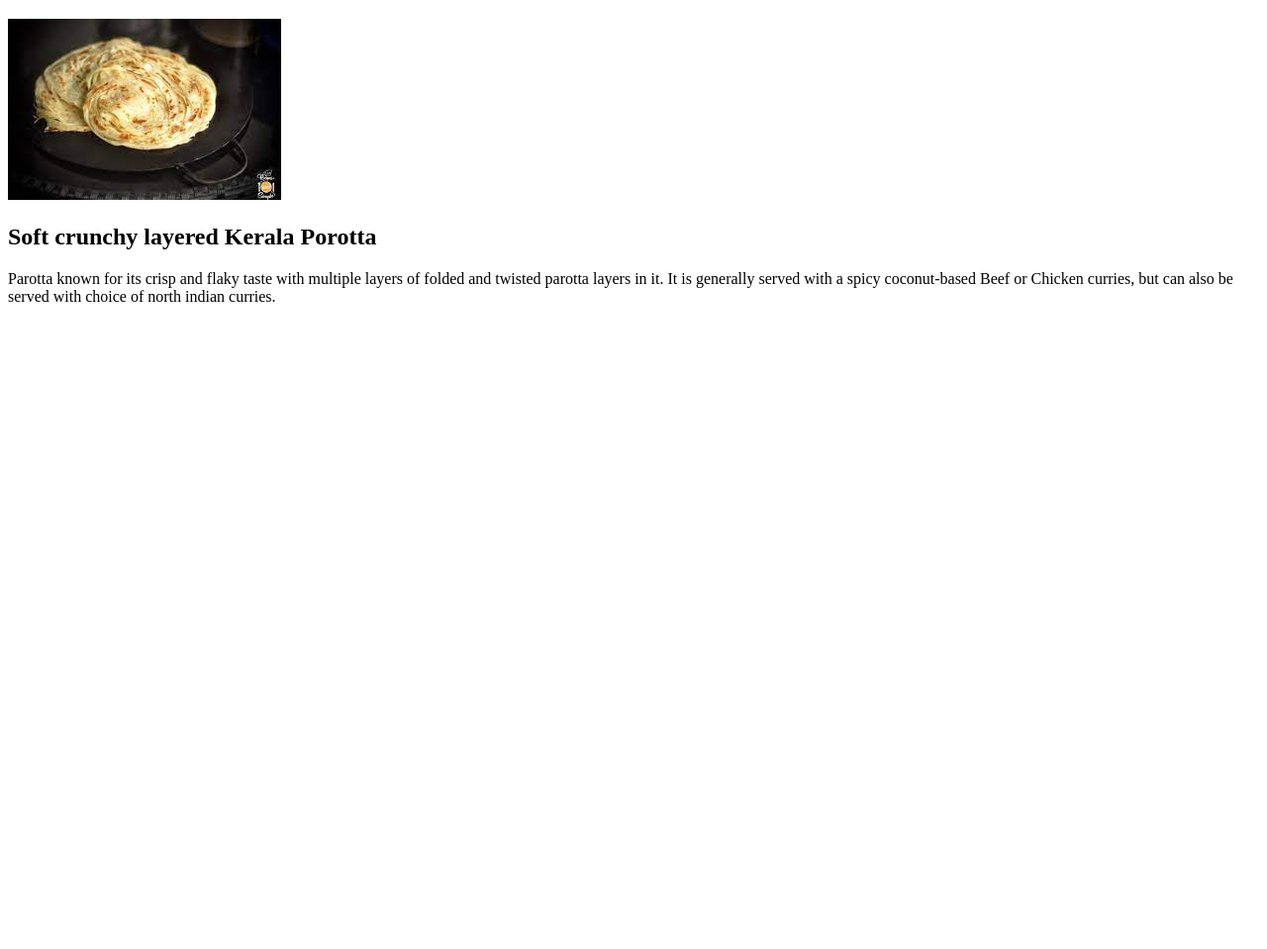
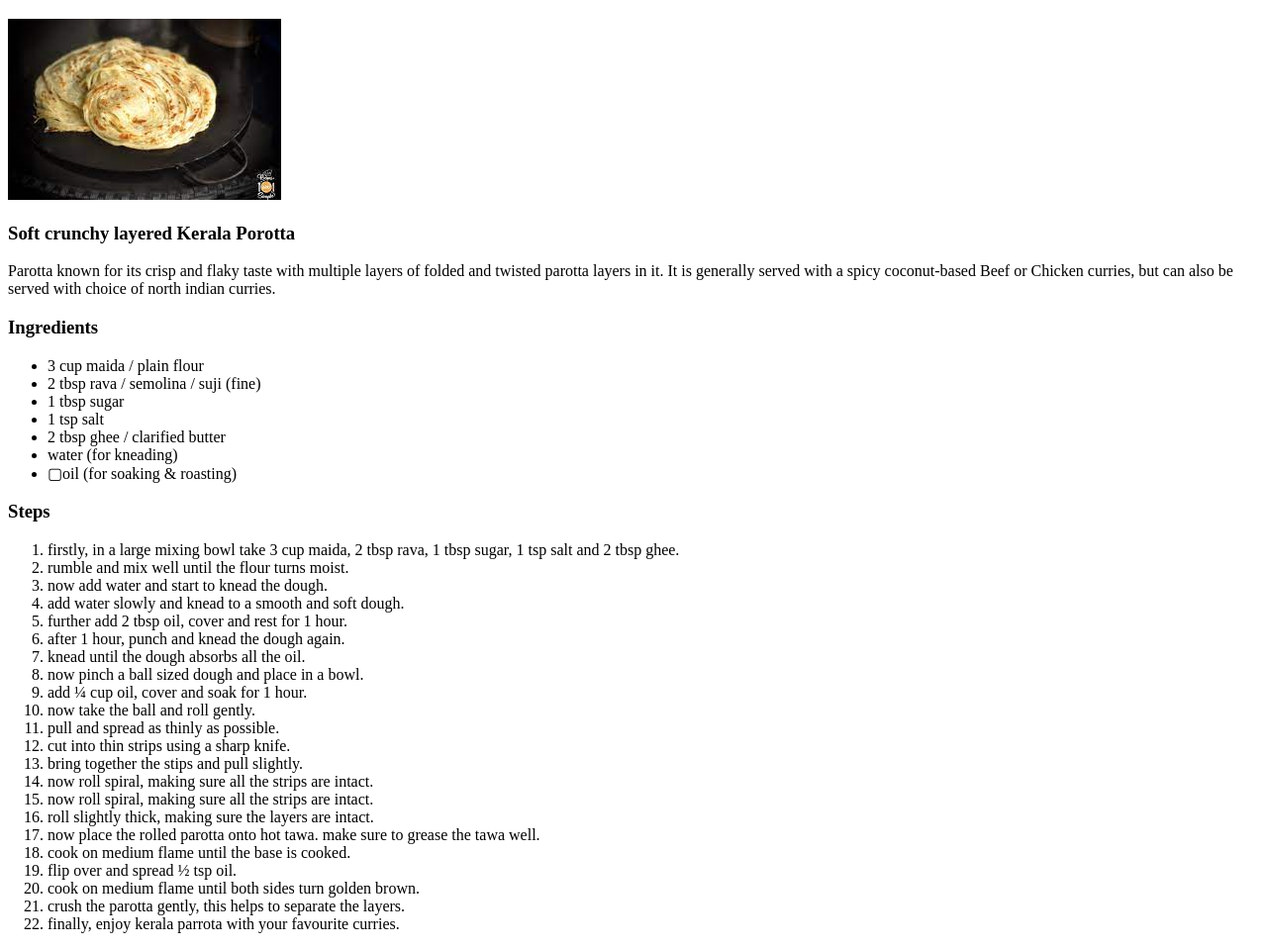
Before and after one commit to Francis-Xavier-Paul/odin-recipes, a plain HTML site: page recipes/porotta.html in a window 1280 px wide. Shown: the part 61-1020 px from the top of the page at 99% size. Before the commit the page ends 800 px from the top, so only its background shows below. Drawn offline with Linux system fonts and the light colour scheme.

Commit message:
Added ingredients and steps

```diff
--- a/recipes/porotta.html
+++ b/recipes/porotta.html
@@ -9,9 +9,42 @@
 <body>
     <h1>Porotta</h1>
     <img src="./images/parotta.jpeg" alt="Porotta">
-    <h2>Soft crunchy layered Kerala Porotta</h2>
+    <h3>Soft crunchy layered Kerala Porotta</h3>
     <p>Parotta known for its crisp and flaky taste with multiple layers of folded and twisted parotta layers in it. It is generally served with a spicy coconut-based Beef or Chicken curries, but can also be served with choice of north indian curries.</p>
-
-
+    <h3>Ingredients</h3>
+    <ul>
+        <li>3 cup maida / plain flour</li>
+        <li>2 tbsp rava / semolina / suji (fine)</li>
+        <li>1 tbsp sugar</li>
+        <li>1 tsp salt</li>
+        <li>2 tbsp ghee / clarified butter</li>
+        <li>water (for kneading)</li>
+        <li>▢oil (for soaking & roasting)</li>
+    </ul>
+    <h3>Steps</h3>
+    <ol>
+        <li>firstly, in a large mixing bowl take 3 cup maida, 2 tbsp rava, 1 tbsp sugar, 1 tsp salt and 2 tbsp ghee.</li>
+        <li>rumble and mix well until the flour turns moist.</li>
+        <li>now add water and start to knead the dough.</li>
+        <li>add water slowly and knead to a smooth and soft dough.</li>
+        <li>further add 2 tbsp oil, cover and rest for 1 hour.</li>
+        <li>after 1 hour, punch and knead the dough again.</li>
+        <li>knead until the dough absorbs all the oil.</li>
+        <li>now pinch a ball sized dough and place in a bowl.</li>
+        <li>add ¼ cup oil, cover and soak for 1 hour.</li>
+        <li>now take the ball and roll gently.</li>
+        <li>pull and spread as thinly as possible.</li>
+        <li>cut into thin strips using a sharp knife.</li>
+        <li>bring together the stips and pull slightly.</li>
+        <li>now roll spiral, making sure all the strips are intact.</li>
+        <li>now roll spiral, making sure all the strips are intact.</li>
+        <li>roll slightly thick, making sure the layers are intact.</li>
+        <li>now place the rolled parotta onto hot tawa. make sure to grease the tawa well.</li>
+        <li>cook on medium flame until the base is cooked.</li>
+        <li>flip over and spread ½ tsp oil.</li>
+        <li>cook on medium flame until both sides turn golden brown.</li>
+        <li>crush the parotta gently, this helps to separate the layers.</li>
+        <li>finally, enjoy kerala parrota with your favourite curries.</li>
+    </ol>
 </body>
 </html>
```
